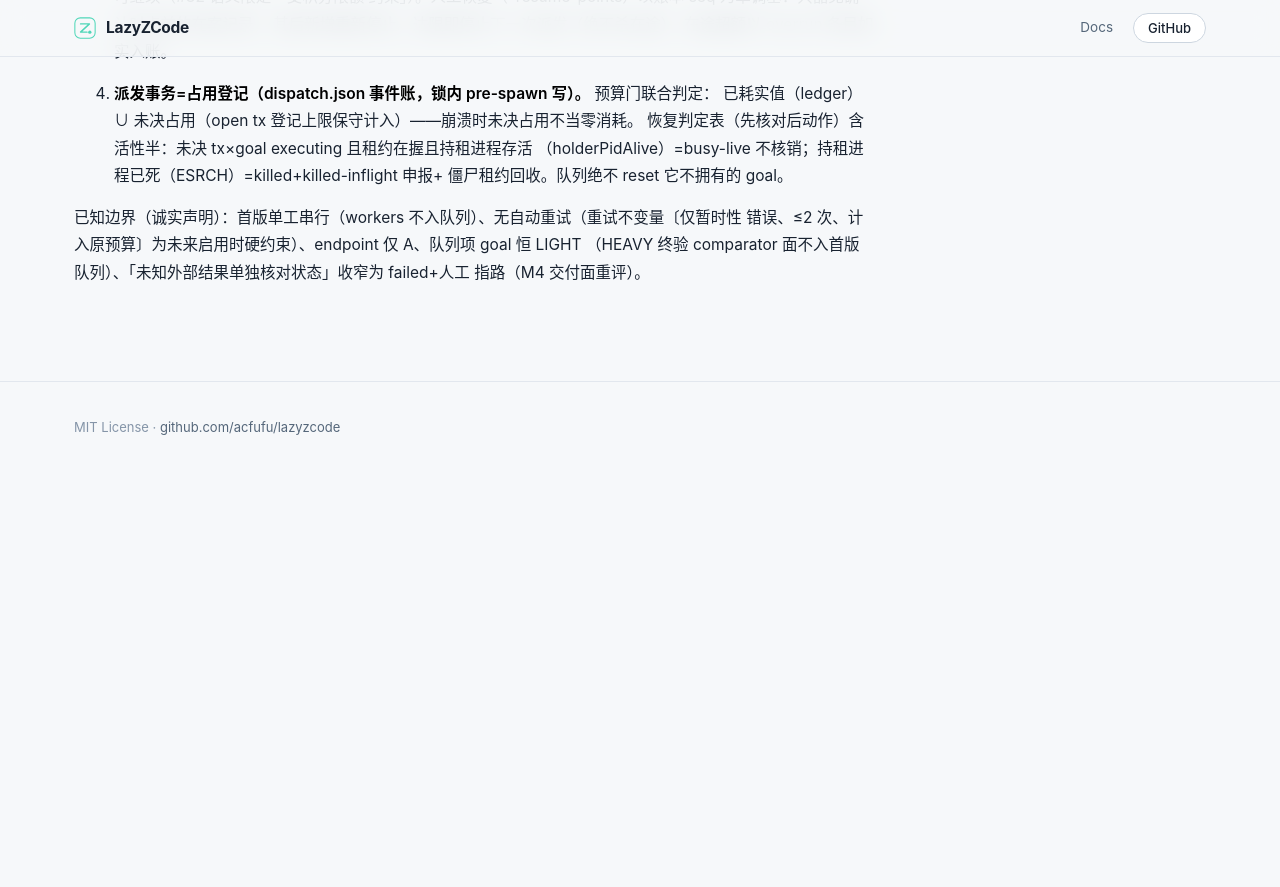
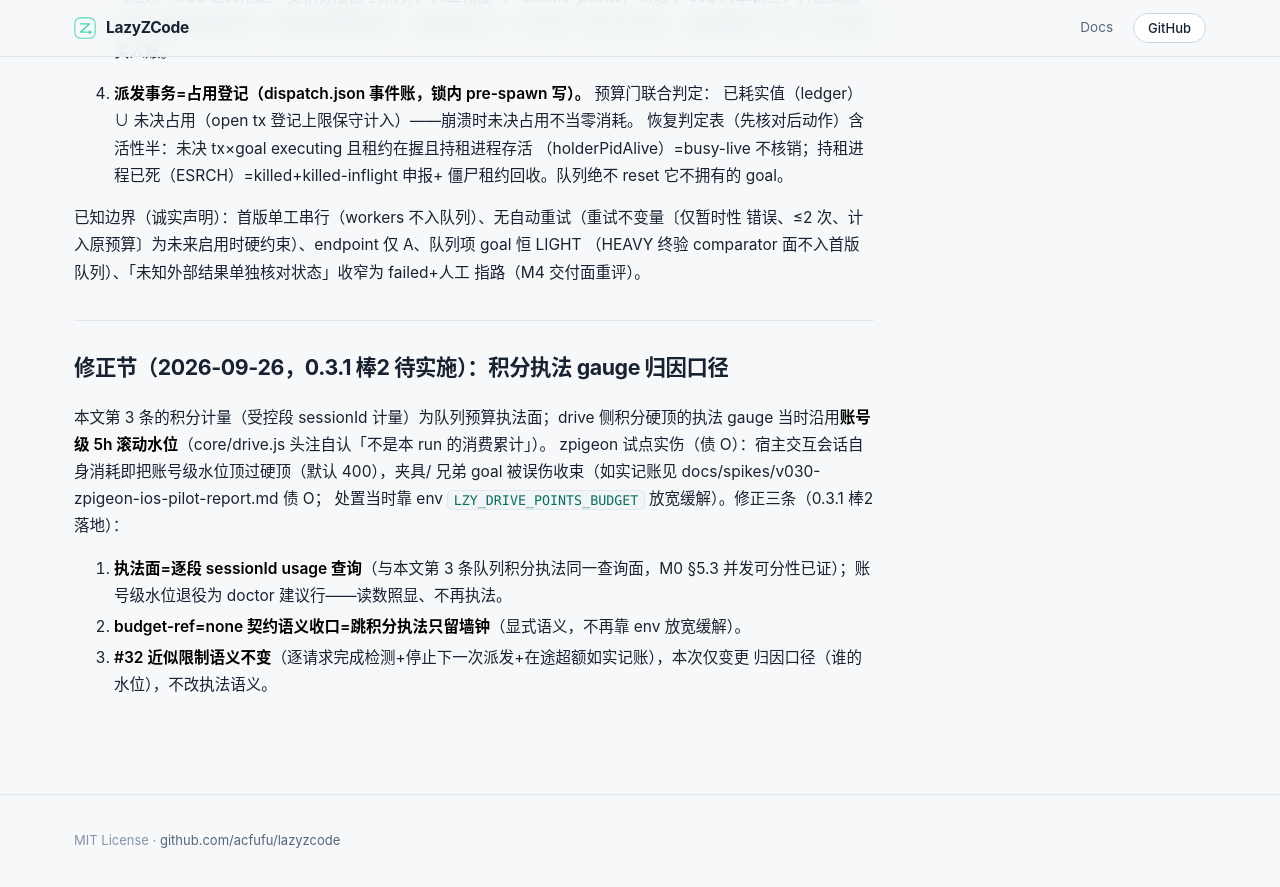
Before and after one commit to Acfufu/lazyzcode, a Jekyll site: the page built from docs/adr/0027-bounded-queue-and-cumulative-budget.md, in a window 1280 px wide and 900 px high, scrolled down 792 px. Shown: the top 887 px of the window. Built offline with Jekyll 4.4.1, drawn with Linux system fonts in a browser that asks for light colours; our own code applies the rules of GitHub Pages for plain Markdown files; before the commit the page ends 1279 px from its top, so only the background shows below that.

Commit message:
docs(v031): 0.3.1 拍板落账——decisions #37/#38+AGENTS §4 两行（腾位后 12238≤12288）+ADR-0030 交付编排桥新立+ADR-0027 修正节（积分 gauge 归因口径）+CONTEXT 交付编排词条
- #37 交付编排桥：队列项挂 delivery 契约+endpoint B/C+HEAVY 入队解封（债 I）+多页爬核（债 M4-4）；批准复用 M4 UPS 通道零新门；否独立队列项类型（goal 身份断裂/预算绑定口径重定义/批准面翻倍）
- #38 积分 gauge 归因：执法面=逐段 sessionId usage（账 O 结构修法，zpigeon 试点实伤）；账号级水位降 doctor 建议行；budget-ref=none=只留墙钟；#32 语义不变
- ADR-0030 状态=已拍板待实施（翻「已接受」归 0.3.1 棒1）；ADR-0027 修正节同（归棒2）
- AGENTS 腾位：§4 表头+#34/#35/#36 三行压缩+#1-24 指针行，净腾 49 字节

Goal: v031-roadmap-grill#N2#N3#N4

```diff
--- a/docs/adr/0027-bounded-queue-and-cumulative-budget.md
+++ b/docs/adr/0027-bounded-queue-and-cumulative-budget.md
@@ -37,3 +37,17 @@ goal……reset 当前目标不能删除它们」，但未钉死存储位阶、
 错误、≤2 次、计入原预算〕为未来启用时硬约束）、endpoint 仅 A、队列项 goal 恒 LIGHT
 （HEAVY 终验 comparator 面不入首版队列）、「未知外部结果单独核对状态」收窄为 failed+人工
 指路（M4 交付面重评）。
+
+## 修正节（2026-09-26，0.3.1 棒2 待实施）：积分执法 gauge 归因口径
+
+本文第 3 条的积分计量（受控段 sessionId 计量）为队列预算执法面；drive 侧积分硬顶的执法
+gauge 当时沿用**账号级 5h 滚动水位**（core/drive.js 头注自认「不是本 run 的消费累计」）。
+zpigeon 试点实伤（债 O）：宿主交互会话自身消耗即把账号级水位顶过硬顶（默认 400），夹具/
+兄弟 goal 被误伤收束（如实记账见 docs/spikes/v030-zpigeon-ios-pilot-report.md 债 O；
+处置当时靠 env `LZY_DRIVE_POINTS_BUDGET` 放宽缓解）。修正三条（0.3.1 棒2 落地）：
+
+1. **执法面=逐段 sessionId usage 查询**（与本文第 3 条队列积分执法同一查询面，M0 §5.3
+   并发可分性已证）；账号级水位退役为 doctor 建议行——读数照显、不再执法。
+2. **budget-ref=none 契约语义收口=跳积分执法只留墙钟**（显式语义，不再靠 env 放宽缓解）。
+3. **#32 近似限制语义不变**（逐请求完成检测+停止下一次派发+在途超额如实记账），本次仅变更
+   归因口径（谁的水位），不改执法语义。
```
Also changed, not shown: AGENTS.md (+7 -5 lines), CONTEXT.md (+3 -0 lines), docs/adr/0030-delivery-orchestration-bridge.md (added, +26 -0 lines), docs/decisions.md (+2 -0 lines).
